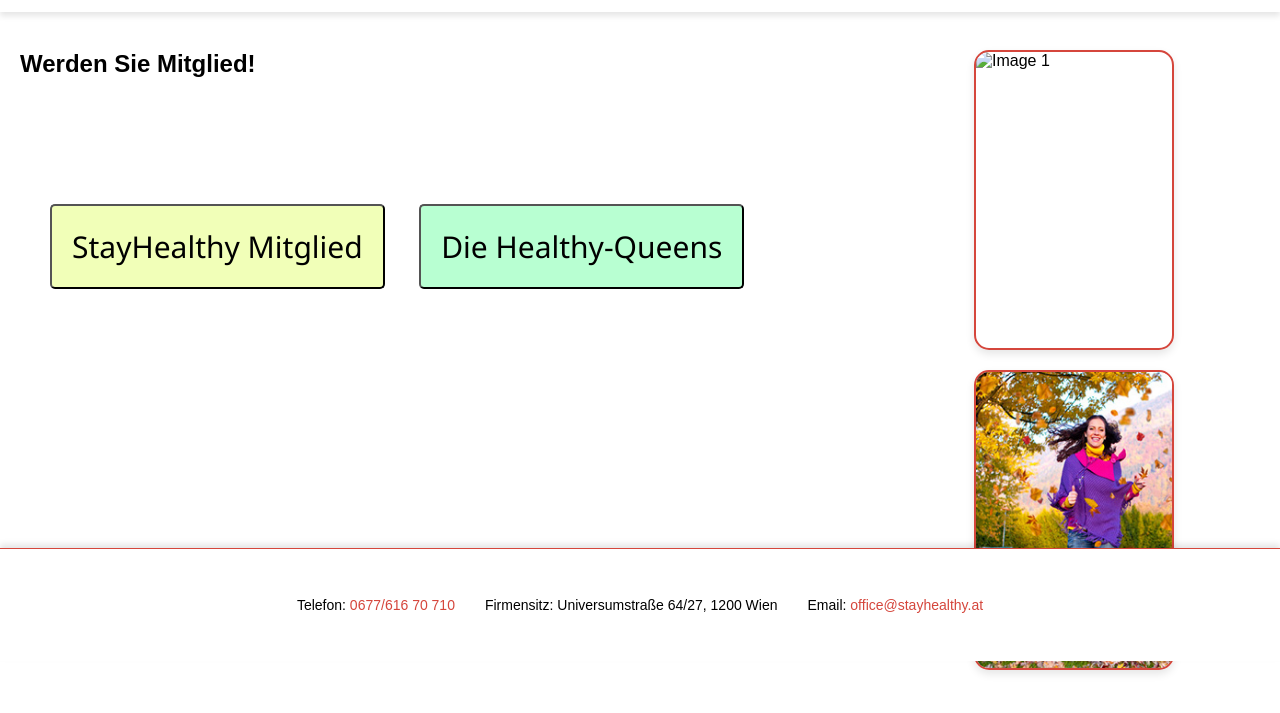
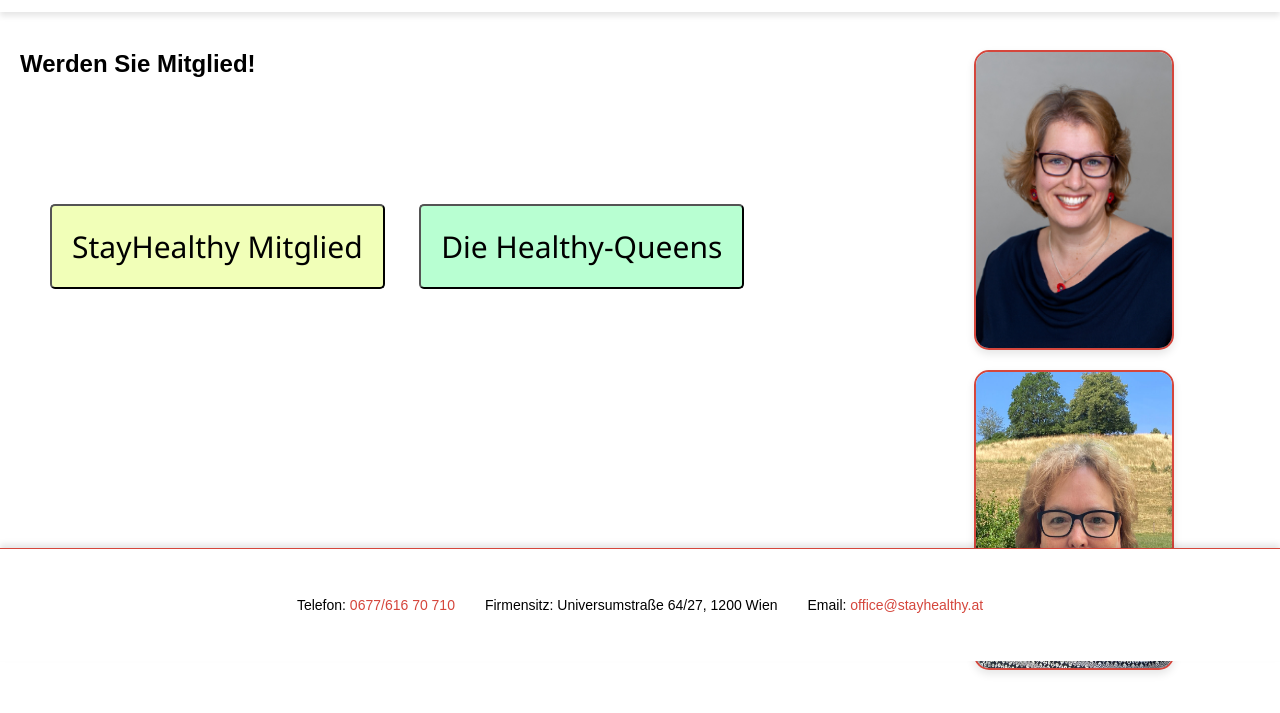
Before and after one commit to stayhealthytestsite2024private/stayhealthytestsite2024private.github.io, a plain HTML site: page mitglied.html in a window 1280 px wide. Shown: the part 139-852 px from the top of the page. Drawn offline with Linux system fonts and the light colour scheme.

Commit message:
Update mitglied.html

```diff
--- a/mitglied.html
+++ b/mitglied.html
@@ -255,8 +255,8 @@ li::before {
 
         <!-- Image Section -->
         <div class="image-section">
-            <img src="images//home1.jpg" alt="Image 1">
-            <img src="images/burnprivat2.jpg" alt="Image 2">
+            <img src="images/home1.jpg" alt="StayHealthy - Katharina Stiassny">
+            <img src="images/Susanne.jpg" alt="Die Frühstücksqueen - Susanne Ryser">
         </div>
     </div>
 
```
